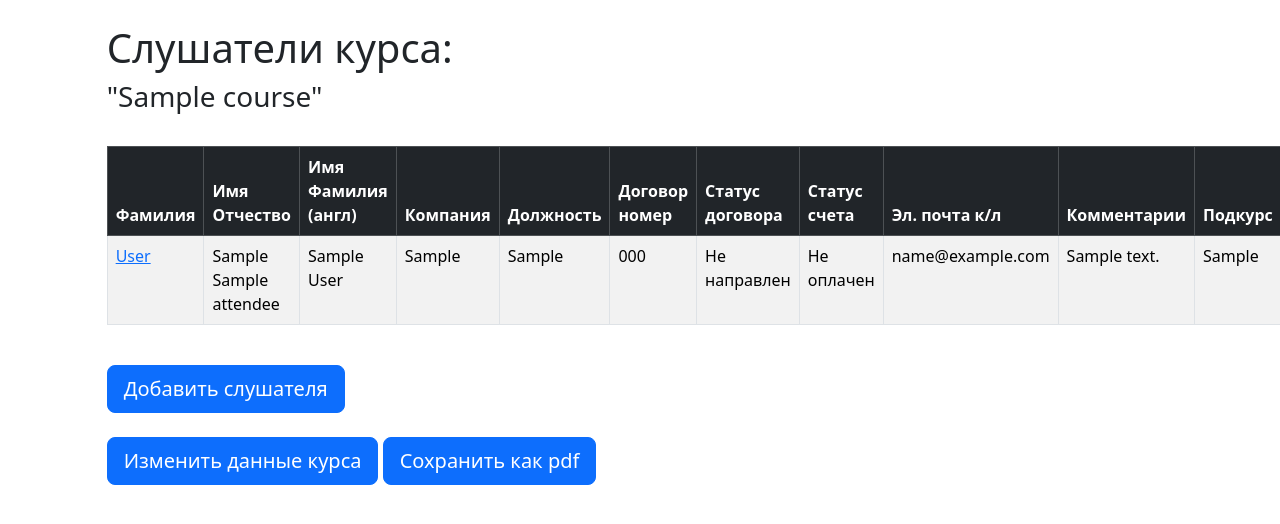
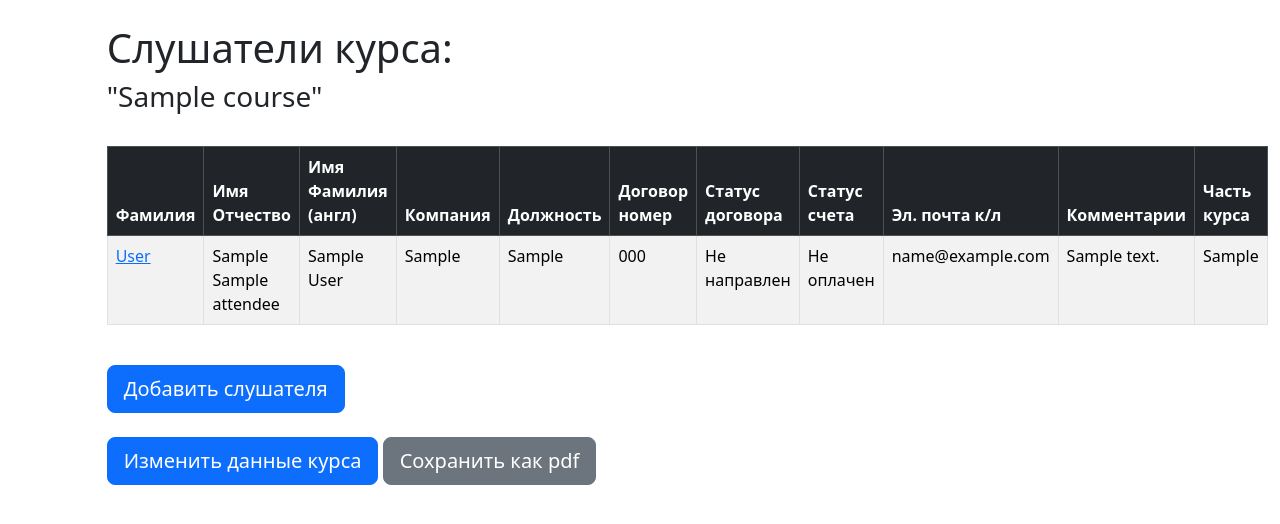
Before and after one commit to I-Matvejev/AcademyCRM, a Django app: page /course-attendees-all/1 in a window 1280 px wide. Shown: the part 56-580 px from the top of the page. Run offline with Django 5.2, Linux system fonts and the light colour scheme; a user stored in the database is signed in; tables that the repository leaves empty hold one stand-in row (values such as "Sample post").

Commit message:
Minor modifications

```diff
--- a/dcrm/academy/templates/attendees.html
+++ b/dcrm/academy/templates/attendees.html
@@ -18,6 +18,7 @@
               <th scope="col">Компания</th>
               <th scope="col">Должность</th>
               <th scope="col">Курс</th>
+              <th scope="col">Часть курса</th>
             </tr>
           </thead>
           <tbody>
@@ -32,6 +33,7 @@
                 <td>{{ attendee.attendee_company }}</td>
                 <td>{{ attendee.attendee_position }}</td>
                 <td><a href="{% url 'course_attendees_all' attendee.attendee_course_id.id %}">{{ attendee.attendee_course_id.course_name }}</a></td>
+                <td>{{ attendee.attendee_sub_course }}</td>
             </tr>
             {% endfor %}
           {% else %}
--- a/dcrm/academy/templates/course_attendees_all.html
+++ b/dcrm/academy/templates/course_attendees_all.html
@@ -22,7 +22,7 @@
               <th scope="col">Эл. почта к/л</th>
               <th scope="col">Комментарии</th>
                 {% if part_of_course %}
-              <th scope="col">Подкурс</th>
+              <th scope="col">Часть курса</th>
                 {% endif %}
             </tr>
           </thead>
@@ -53,7 +53,7 @@
         <a class="btn btn-primary btn-lg" href="{% url 'add_attendee' course_id %}" role="button">Добавить слушателя</a><br/>
     <br/>
         <a class="btn btn-primary btn-lg" href="{% url 'update_course' course_id %}" role="button">Изменить данные курса</a>
-        <a class="btn btn-primary btn-lg" href="{% url 'save_to_pdf' course_id %}" role="button">Сохранить как pdf</a>
+        <a class="btn btn-secondary btn-lg" href="{% url 'save_to_pdf' course_id %}" role="button">Сохранить как pdf</a>
 </div>
 
 {% else %}
--- a/dcrm/academy/views.py
+++ b/dcrm/academy/views.py
@@ -5,14 +5,12 @@ from django.shortcuts import render, redirect
 from django.contrib.auth import authenticate, login, logout
 from django.contrib import messages
 from django.db.models import Count, Case, When, Q
+
 from django.http import FileResponse
 from reportlab.pdfgen import canvas
 from reportlab.lib.pagesizes import A4
 from reportlab.pdfbase.ttfonts import TTFont
 from reportlab.pdfbase import pdfmetrics
-from reportlab.platypus.tables import Table
-from reportlab.platypus import SimpleDocTemplate
-
 
 from .models import Course, Attendee
 from .forms import NewCourseForm, CourseAttendeesForm
```
